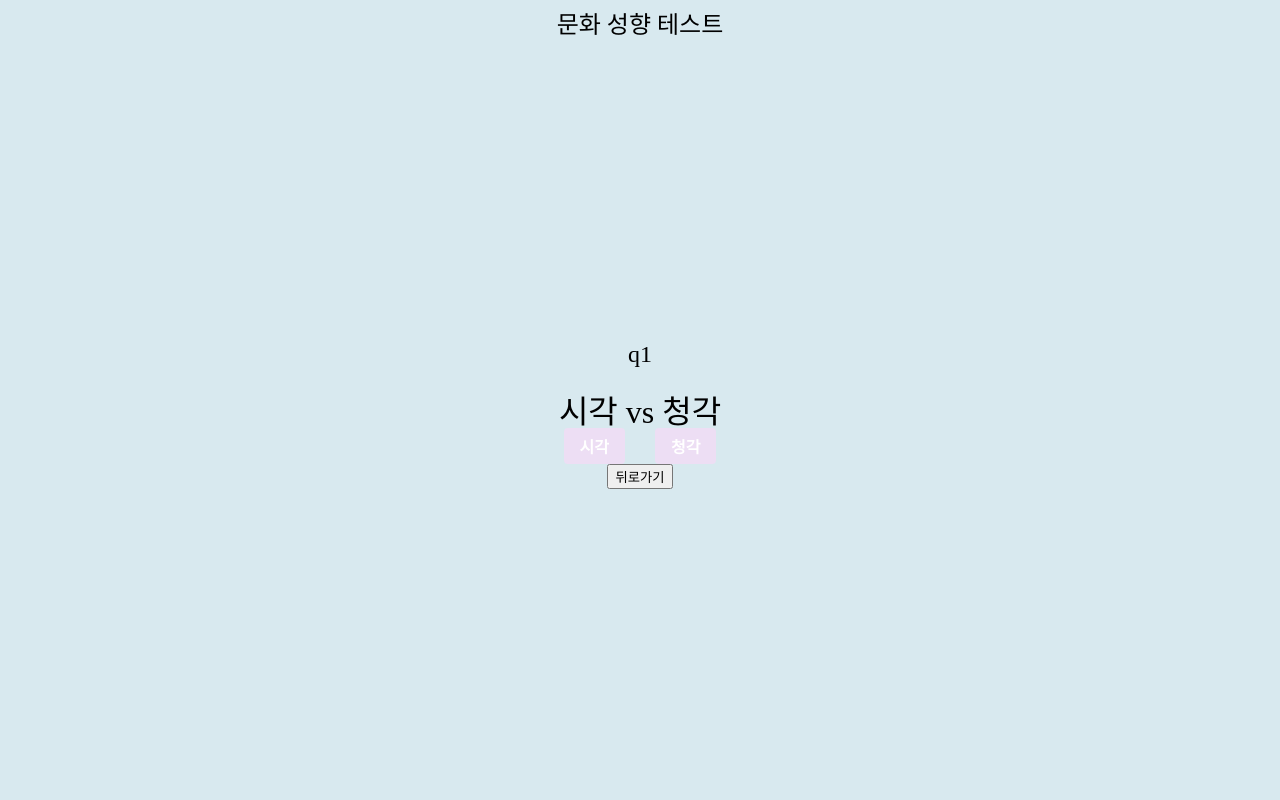
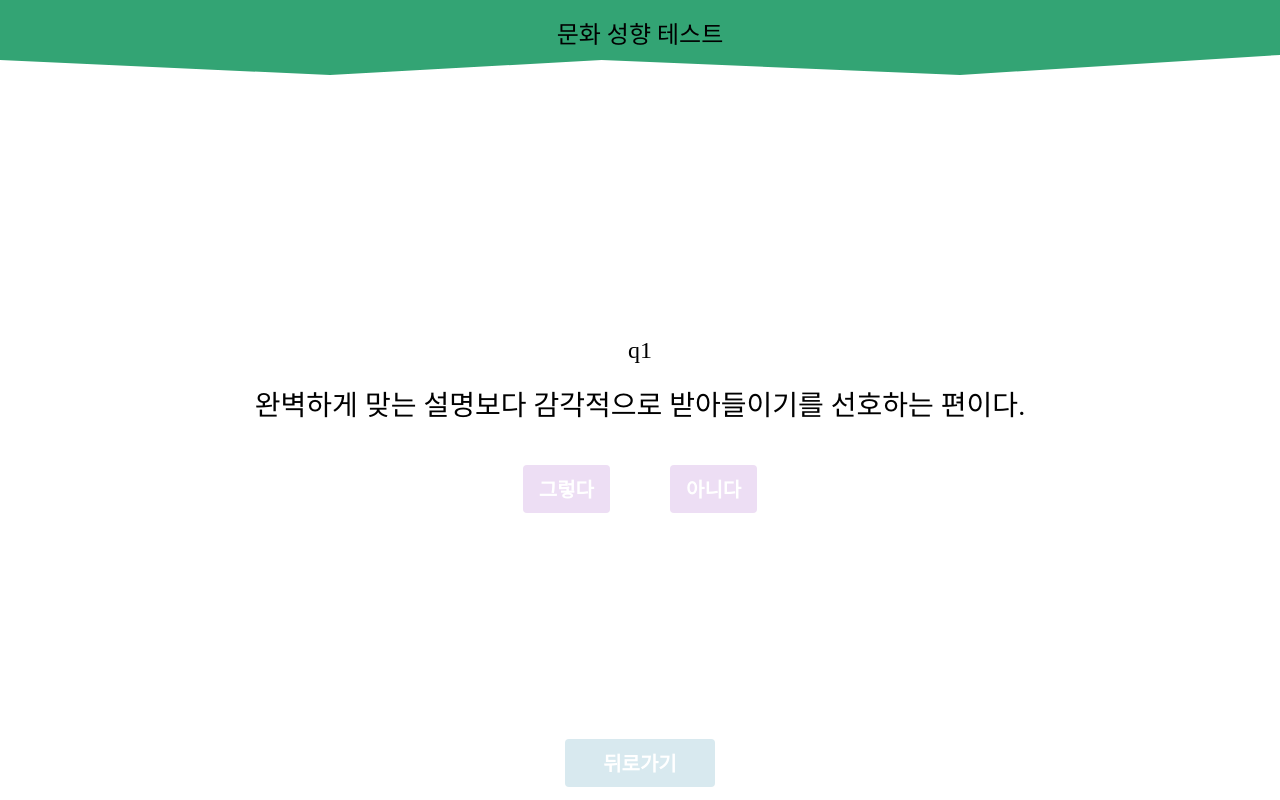
Before and after one commit to cupmilk/SearchingExhibition, a React (Create React App) app in the folder exhibition-app/: page /Question in a window 1280 px wide. Built offline with nearby package versions, Linux system fonts and the light colour scheme; a web font is replaced by a local one.

Commit message:
update : header 폴리곤 적용, qustion 기본 css 완성

```diff
--- a/exhibition-app/src/components/Header.js
+++ b/exhibition-app/src/components/Header.js
@@ -1,8 +1,10 @@
 import React from "react";
+import { useNavigate } from "react-router-dom";
 import styled from "styled-components";
+import Square from "../img/Square";
 
 const Header = (props) => {
-  const { navigate } = props;
+  const navigate = useNavigate();
 
   const LinkNav = () => {
     navigate("/");
@@ -10,6 +12,7 @@ const Header = (props) => {
 
   return (
     <MainLabel>
+      <div className="header-container">
         <label className="mainLogo" htmlFor="banner">
           문화 성향 테스트
         </label>
@@ -20,43 +23,26 @@ const Header = (props) => {
           name="문화성향 테스트"
           id="banner"
         />
+      </div>
     </MainLabel>
   );
 };
 
-// const MainLabel = styled.div`
-//   width: 100vw;
-//   height: 50px;
-//   display: flex;
-//   justify-content: center;
-//   align-items: center;
-//   flex-direction: column;
-//   padding-top: 20px;
+const MainLabel = styled.div`
+  width: 100%;
+  .header-container {
+    display: flex;
+    flex-direction: column;
+    justify-content: center;
+    align-items: center;
+    width: 100%;
 
-//   .mainLogo {
-//     width: 30%;
-//     height: 30px;
-
-//     display: flex;
-//     justify-content: center;
-//   }
-//   .logBtn {
-//     display: none;
-//     background: green;
-//   }
-// `;
-
-const MainLabel = styled.div`
-  width: 100% .mainLogo {
-    width: 30%;
+    .mainLogo {
       height: 30px;
-
-    display: flex;
-    justify-content: center;
     }
     .logBtn {
       display: none;
-    background: green;
+    }
   }
 `;
 
--- /dev/null
+++ b/exhibition-app/src/img/Square.js
@@ -0,0 +1,23 @@
+import React from "react";
+
+const Square = (props) => {
+  const { height, width, fill } = props;
+  return (
+    <svg
+      width={width}
+      height={height}
+      viewBox="0 0 512 512"
+      preserveAspectRatio="none"
+      xmlns="http://www.w3.org/2000/svg"
+      {...props}
+    >
+      <path fill={fill} d="M512 512H0V0h512v512z" />
+      {/* <path
+        fill={fill}
+        d="m0 20 l 420 40 L 800 0 l 750 60 l 370 -45 V 0 H 0 Z"
+      /> */}
+    </svg>
+  );
+};
+
+export default Square;
--- a/exhibition-app/src/pages/Question.js
+++ b/exhibition-app/src/pages/Question.js
@@ -43,15 +43,16 @@ const Question = (props) => {
     {
       step: 1,
       title: "q1",
-      subtitle: "시각 vs 청각",
+      subtitle:
+        "완벽하게 맞는 설명보다 감각적으로 받아들이기를 선호하는 편이다.",
       questionData: [
         {
-          questionTitle: "시각",
+          questionTitle: "그렇다",
           event: handleStore,
           value: [1],
         },
         {
-          questionTitle: "청각",
+          questionTitle: "아니다",
           event: handleStore,
           value: [2, 4, 5],
         },
@@ -165,9 +166,12 @@ const Question = (props) => {
         if (data.step === step) {
           return (
             <div key={index} className="main-content">
+              <div className="qs-container">
                 <h2> {data.title}</h2>
                 <h4> {data.subtitle} </h4>
-              <ul className="qs-container">
+              </div>
+
+              <ul className="ans-container">
                 {data.questionData.map((data, index) => (
                   <li key={index}>
                     {/* <button
@@ -180,6 +184,7 @@ const Question = (props) => {
                     </button> */}
                     <Mybutton
                       color="pink"
+                      size="large"
                       onClick={data.event}
                       id={data.id}
                       value={data.value}
@@ -189,33 +194,56 @@ const Question = (props) => {
                   </li>
                 ))}
               </ul>
-              <button onClick={clickBack}>뒤로가기</button>
             </div>
           );
         }
         // return {}
       })}
+      <div className="footer">
+        <Mybutton size="large" className="back-btn" onClick={clickBack}>
+          뒤로가기
+        </Mybutton>
+      </div>
     </QsLayOut>
   );
 };
 
 const QsLayOut = styled(LayOut)`
   .main-content {
+    .qs-container {
+      display: flex;
+      flex-direction: column;
+      justify-content: center;
+      align-items: center;
+      margin: 20px 0;
+
       & > h2 {
         margin: 30px 0;
       }
 
       & > h4 {
-      font-size: 2rem;
+        width: 100%;
+        font-size: 1.75rem;
+        border: 0px solid;
+        border-radius: 15px;
+        background: white;
       }
-    .qs-container {
+    }
+
+    .ans-container {
       display: flex;
       flex-direction: row;
+      margin-top: 25px;
 
       & > li {
-        margin: 0px 15px;
+        margin: 0 30px;
       }
     }
+  }
+  .back-btn {
+    width: 150px;
+
+    border: 0px solid;
   }
 `;
 
--- a/exhibition-app/src/styles/GlobalStyle.js
+++ b/exhibition-app/src/styles/GlobalStyle.js
@@ -9,7 +9,7 @@ const GlobalStyle = createGlobalStyle`
 
 body{
   font-family :"IM_Hyemin-Bold";
-  background: #d8e9ef;
+
   font-size: 1.5rem;
 }
 `;
--- a/exhibition-app/src/styles/LayOut.js
+++ b/exhibition-app/src/styles/LayOut.js
@@ -7,8 +7,8 @@ const BasicLayOut = styled.div`
   display: grid;
   width: 100vw;
   height: 100vh;
-  grid-template-columns: 1fr 4fr 1fr;
-  grid-template-rows: 50px 1fr 50px;
+  grid-template-columns: 1fr 10fr 1fr;
+  grid-template-rows: 75px 1fr 75px;
 
   grid-template-areas:
     "header header header"
@@ -18,10 +18,22 @@ const BasicLayOut = styled.div`
   .header {
     grid-area: header;
     display: flex;
-    flex-direction: column;
     justify-content: center;
     align-items: center;
+    border: 0px solid;
+    background: #33a474;
+    //폴리곤 모형
+    clip-path: polygon(
+      0 0,
+      100% 0,
+      100% calc(100% - 20px),
+      calc(50% + 320px) 100%,
+      47% calc(100% - 15px),
+      calc(50% - 310px) 100%,
+      0 calc(100% - 15px)
+    );
   }
+
   .main-content {
     grid-area: main;
     display: flex;
```
Also changed, not shown: exhibition-app/src/pages/Main.js (+1 -29 lines). Lines whose indentation alone changed are shown as unchanged.
